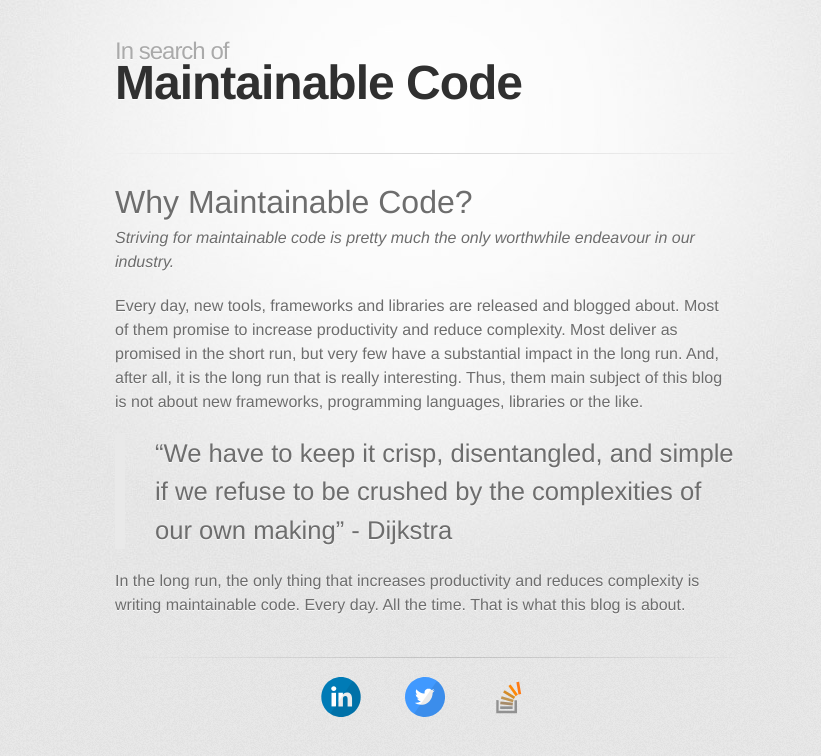
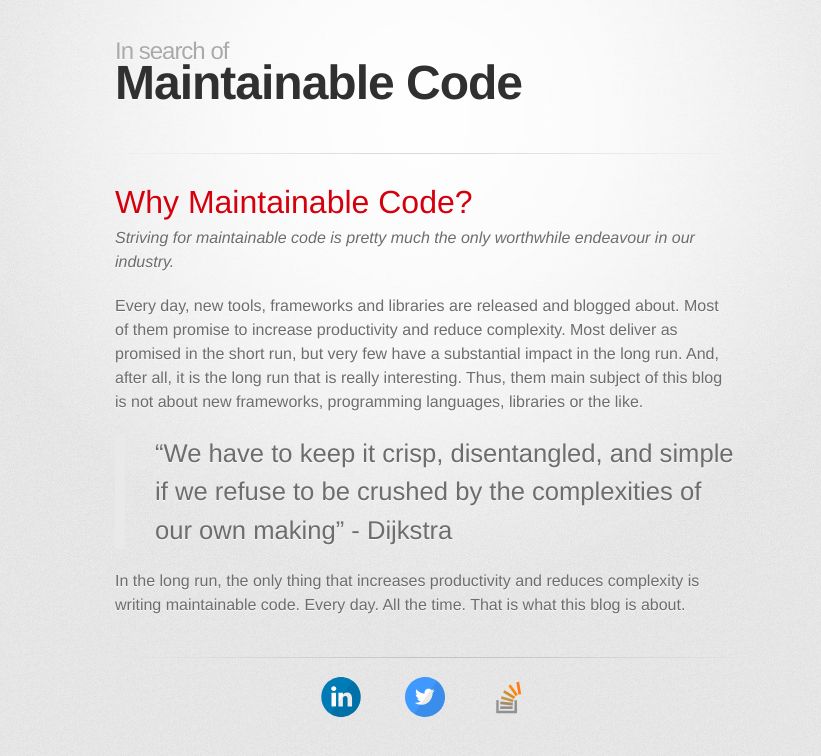
Before and after one commit to ibsenrune/ibsenrune.github.io, a Jekyll site: the page built from _posts/2016-01-22-Why-Maintainable-Code.md, in a window 1280 px wide. Shown: the top 756 px of the page, without its empty margins (215-1036 px from the left). Built offline with Jekyll 4.4.1, drawn with Linux system fonts in a browser that asks for light colours; some web fonts are replaced; Markdown is read by kramdown in place of the engine named in the settings.

Commit message:
Make post headings be links so that they have same color on index page as on post page.

```diff
--- a/_layouts/post.html
+++ b/_layouts/post.html
@@ -2,6 +2,6 @@
 layout: default
 ---
 
-<h1>{{ page.title }}</h1>
+<a href="{{ page.url }}"><h1>{{ page.title }}</h1></a>
 
 {{ content }}
--- a/_sass/_variables.scss
+++ b/_sass/_variables.scss
@@ -4,7 +4,7 @@
 //
 
 // Colors
-$blue: #4183C4;
+$red: #d5000d;
 
 // Grays
 $black: #000;
--- a/stylesheet.scss
+++ b/stylesheet.scss
@@ -4,6 +4,8 @@
 //
 // IMPORTS
 //
+
+@import "variables";
 
 /* http://meyerweb.com/eric/tools/css/reset/
    v2.0 | 20110126
@@ -64,7 +66,7 @@ body {
 }
 
 a {
-  color: #d5000d;
+  color: $red;
 }
 a:hover {
   color: #c5000c;
```
Also changed, not shown: 2 other files.
